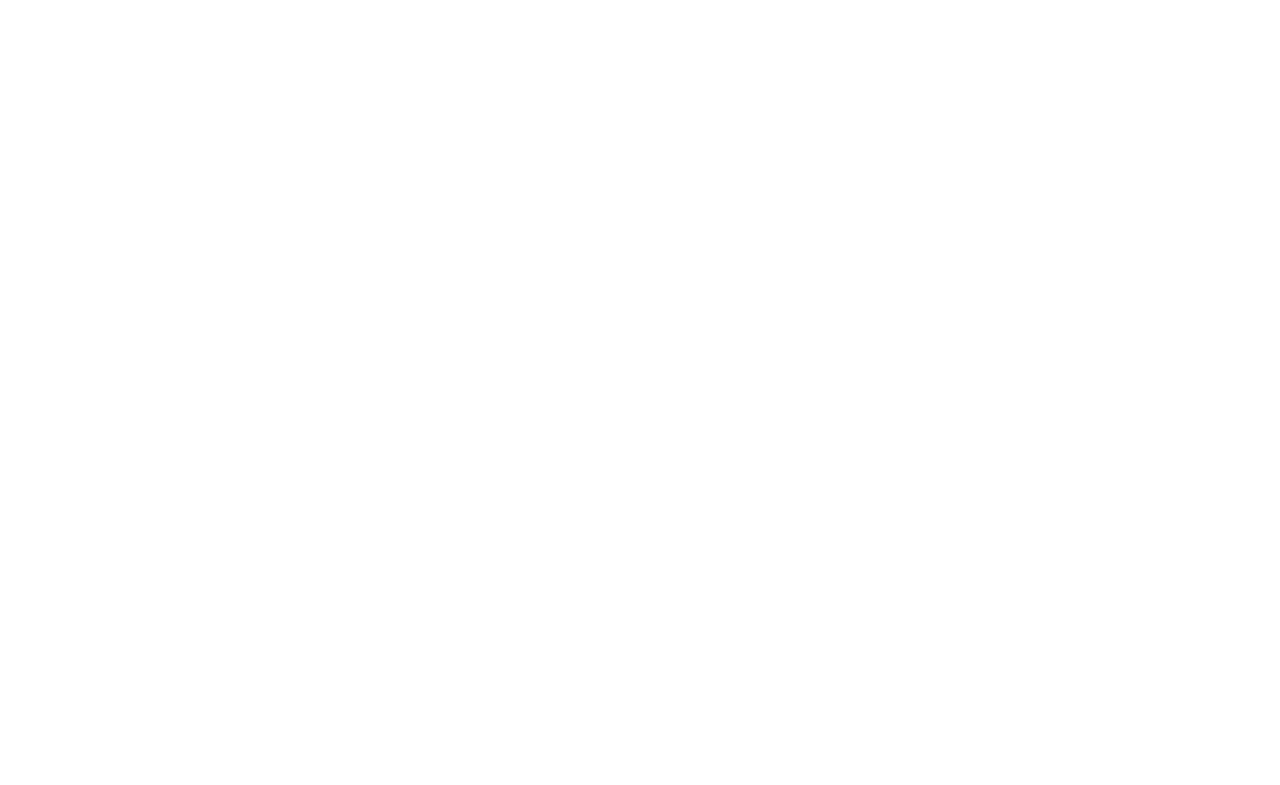
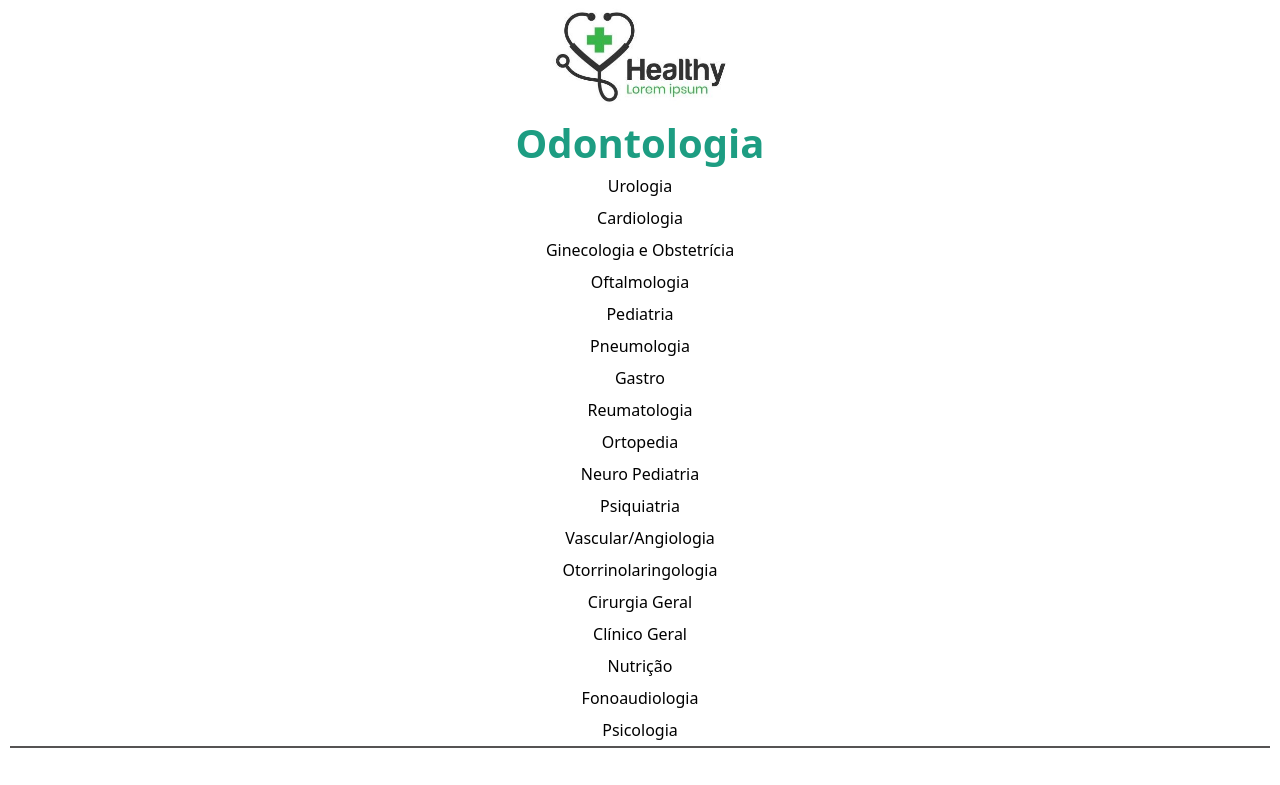
Before and after one commit to CaioNathanS/clinica-medica, a React (Create React App) app in the folder frontend/: page /odonto in a window 1280 px wide. Before the commit this address had no page. Shown: the top 785 px of the page. Built offline with nearby package versions, Linux system fonts and the light colour scheme.

Commit message:
implementa rotas para as novas paginas

```diff
--- a/frontend/src/App.js
+++ b/frontend/src/App.js
@@ -7,6 +7,8 @@ import { ExamsPage } from "./pages/ExamsPage";
 import { AboutPage } from "./pages/AboutPage/AboutPage";
 import { ContactPage } from "./pages/ContactPage";
 import { SchedulingPage } from "./pages/SchedulingPage";
+import { ProcedurePage } from "./pages/ProcedurePage";
+import { DentistPage } from "./pages/DentistPage/DentistPage";
 function App() {
   return (
     <Router>
@@ -16,6 +18,8 @@ function App() {
         <Route path="/exames" element={<ExamsPage />} />
         <Route path="/sobre" element={<AboutPage />} />
         <Route path="/contato" element={<ContactPage />} />
+        <Route path="/procedimentos" element={<ProcedurePage />} />
+        <Route path="/odonto" element={<DentistPage />} />
         <Route path="/agendamento" element={<SchedulingPage />} />
       </Routes>
   </Router>
```
